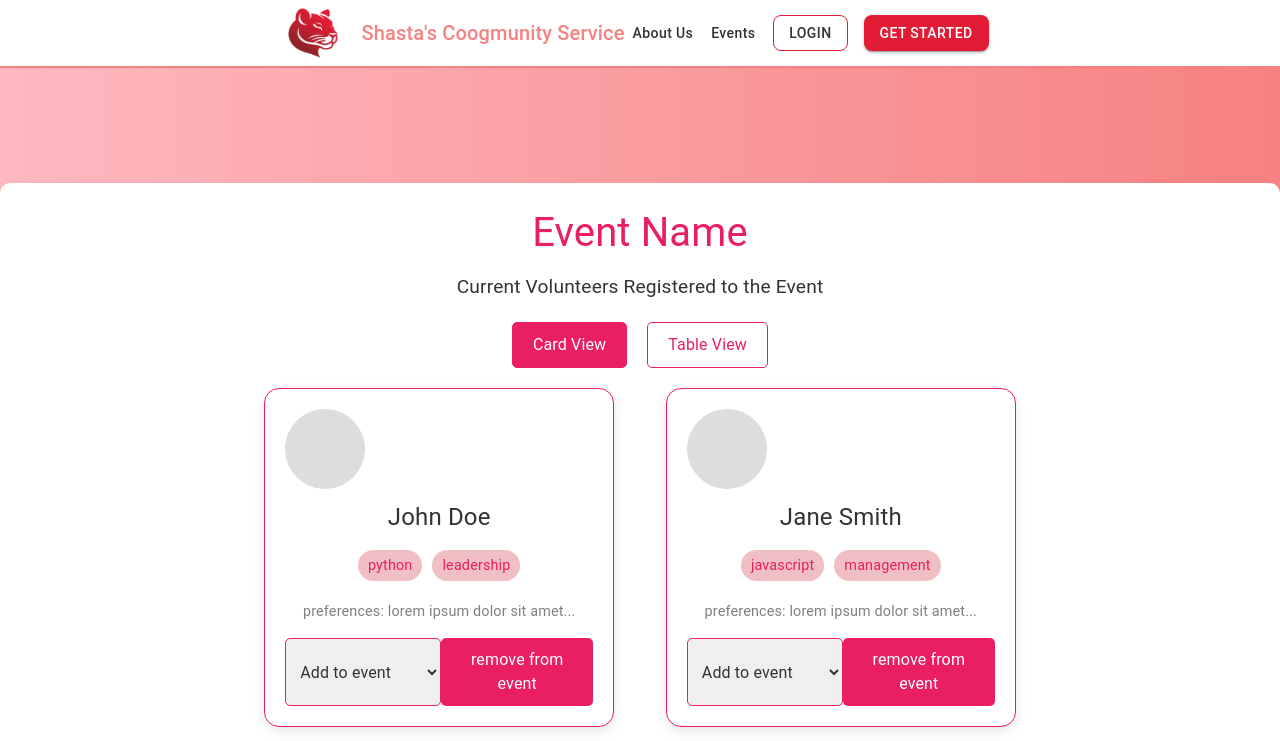
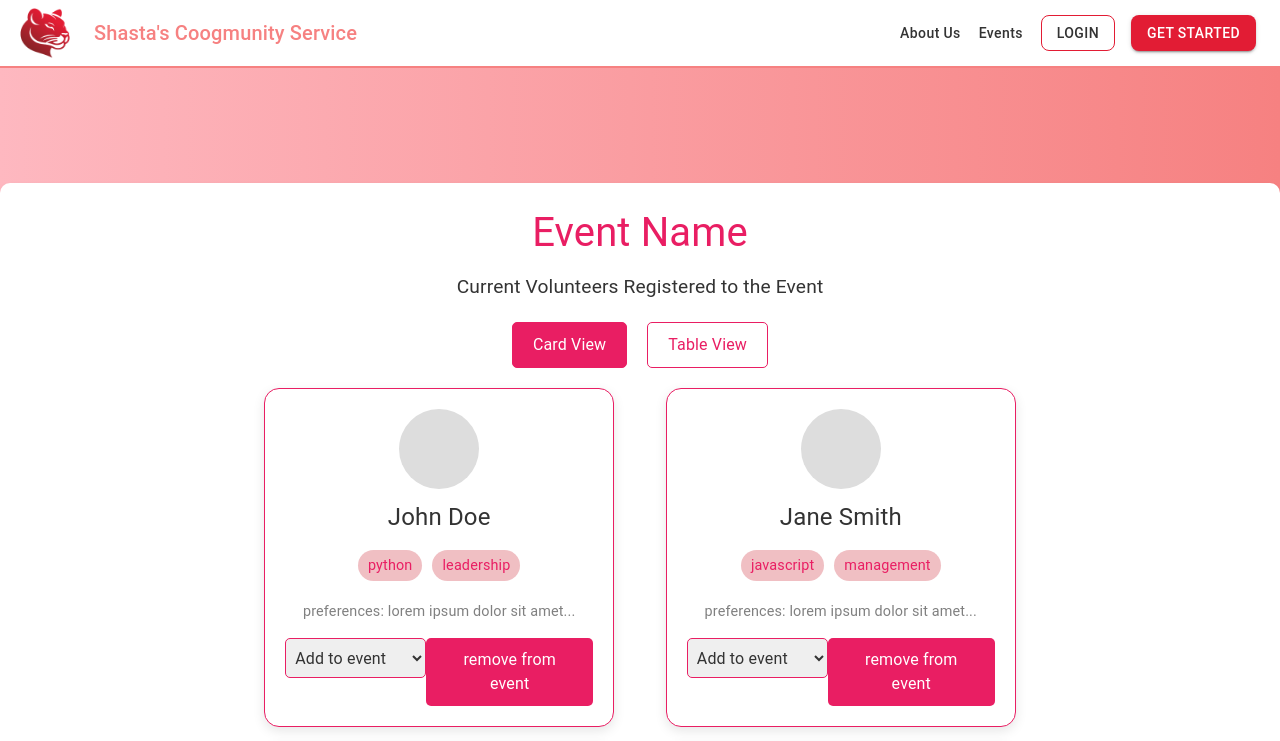
Before and after one commit to angieluvss/volunteer-fullstack, a React (Create React App) app in the folder frontend/: page /volcards in a window 1280 px wide. Shown: the top 741 px of the page. Built offline with nearby package versions, Linux system fonts and the light colour scheme.

Commit message:
adjusing the buttons

```diff
--- a/frontend/src/pages/volcards.css
+++ b/frontend/src/pages/volcards.css
@@ -14,56 +14,6 @@
     display: flex;
     flex-direction: column; /* This makes sure header stays at the top and content below it */
 }
-
-/* Header */
-
-.logo-container {
-    max-width: 3000px;
-    display: flex;
-    justify-content: space-between;
-    margin: 0 auto;
-    padding: 10px;
-    background-color: white;
-    width: 100%; /* Makes the header take up the full width */
-    box-shadow: 0px 2px 4px rgba(0, 0, 0, 0.1); /* Optional: Add a small shadow to separate header */
-}
-
-header {
-    display: flex;
-    justify-content: space-between;
-    align-items: center;
-}
-
-.logo {
-    display: flex;
-    align-items: center;
-}
-
-.logo img {
-    background-image: url('../../public/shasta.png'); /* Ensure the correct path */
-    width: 100px; /* Add width if needed */
-    height: auto; /* Ensure the image maintains aspect ratio */
-    background-size: contain; /* Ensure the image fits within the element */
-    background-repeat: no-repeat;
-    background-position: center;
-}
-
-.logo p {
-    color: grey;
-    font-size: 20px;
-    position: left;
-}
-
-.logout-btn {
-    background-color: #E21C34;
-    color: white;
-    border: none;
-    padding: 10px 30px;
-    height: 43px;
-    border-radius: 20px;
-    font-size: small;
-    cursor: pointer;
-  }
 
 /* Container */
 .container {
@@ -146,7 +96,8 @@
     height: 80px;
     background-color: #ddd;
     border-radius: 50%;
-    margin-bottom: 10px;
+    margin: 0 auto 10px auto; /* Top and bottom margin 0 and auto for horizontal centering */
+    display: block; /* Ensure it's treated as a block element for margin auto to work */
 }
 
 .card h3 {
@@ -174,14 +125,17 @@
     display: flex;
     justify-content: space-between;
     margin-top: 15px;
+    width: 100%; /* Ensure actions container takes full width */
 }
 
 .event-selector {
-    padding: 10px;
+    width: 150px;
+    height: 40px;
+    border: 1px solid #E91E63;
+    padding: 5px;
     border-radius: 5px;
-    border: 1px solid #E91E63;
-    width: 60%;
-}
+    box-sizing: border-box;
+  }
 
 .remove-btn {
     background-color: #E91E63;
```
